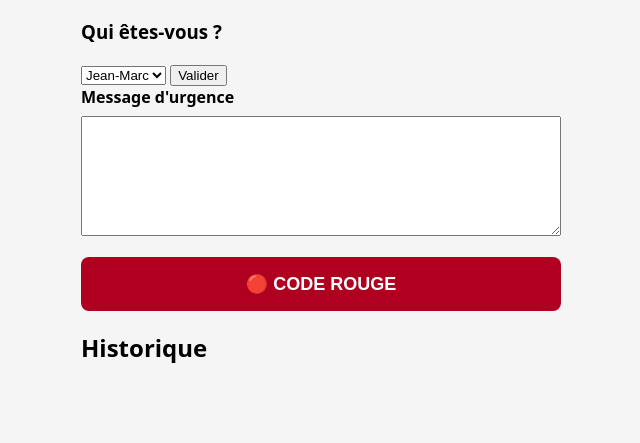
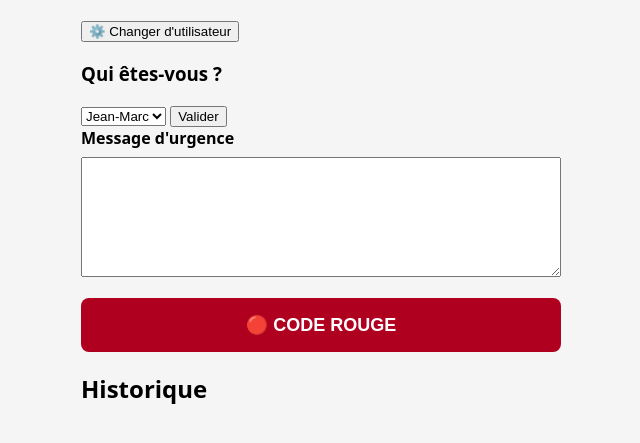
Before and after one commit to Isbiengood/isbiengood.github.io, a website: page index.html in a window 1280 px wide. Shown: the part 83-526 px from the top of the page, without its empty margins (319-959 px from the left). Drawn offline with Linux system fonts and the light colour scheme; no server answers.

Commit message:
Add button to change user in index.html

```diff
--- a/index.html
+++ b/index.html
@@ -31,7 +31,10 @@
   <div class="container">
     <h1>🚨 Grand Cerf - Code Rouge</h1>
 <p id="utilisateur-connecte"></p>
-<div id="selection-utilisateur">
+<button id="btn-changer-utilisateur">
+⚙️ Changer d'utilisateur
+</button>
+    <div id="selection-utilisateur">
 
   <h3>Qui êtes-vous ?</h3>
 
```
